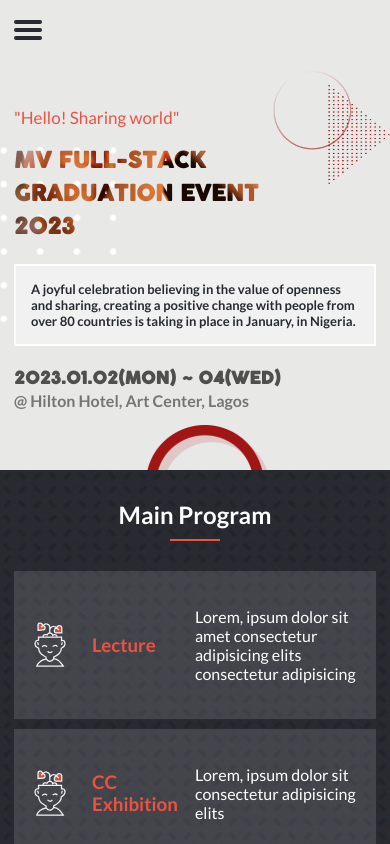
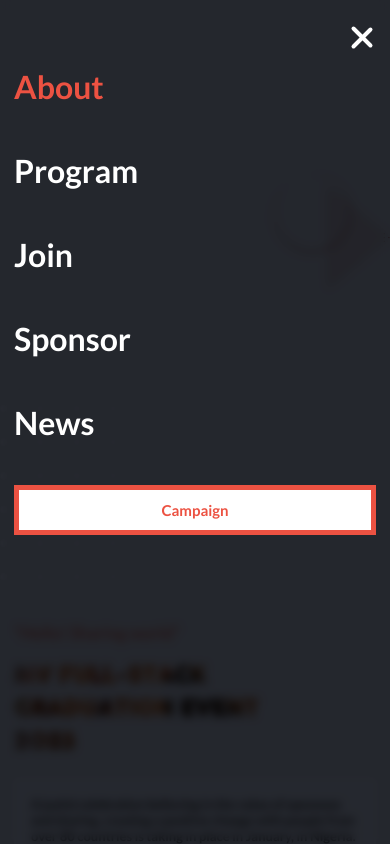
Before and after one commit to mrprotocoll/html-capstone-microverse, a plain HTML site: page index.html in a window 390 px wide. Both pictures are taken after a click on the element 28 px from the left and 30 px from the top of the page. Shown: the top 844 px of the page. Drawn offline with Linux system fonts and the light colour scheme.

Commit message:
Add navbar toggle for mobile

```diff
--- a/assets/css/style.css
+++ b/assets/css/style.css
@@ -35,7 +35,7 @@ a:active {
 }
 
 a.active {
-    color: var(--primary-color);
+    color: var(--primary-color) !important;
 }
 
 a:hover {
@@ -96,7 +96,7 @@ h1,h2 {
 .btn-outline-primary{
     background: #fff;
     border: 5px solid var(--primary-color);
-    color: var(--primary-color);
+    color: var(--primary-color) !important;
 }
 
 .btn-more{
@@ -199,6 +199,79 @@ h1,h2 {
     border: 2px solid var(--secondary-color);
     border-radius: 2px;
 }
+
+
+.show {
+    padding: 0 0 !important;
+  }
+
+  .show .mobile-foreground {
+    position: fixed;
+    z-index: 1;
+    width: 100vw;
+    height: 100vh;
+    backdrop-filter: blur(5px);
+  }
+
+  .show .mobile-overlay {
+    background: var(--secondary-color);
+    mix-blend-mode: multiply;
+    height: 100vh;
+    width: 100vw;
+    position: fixed;
+    z-index: 4;
+  }
+
+  .show .nav {
+    padding-top: 20px;
+    display: block;
+    position: relative;
+    z-index: 6;
+  }
+
+  .show .nav-link {
+    display: block;
+    clear: both;
+    font-weight: 600;
+    font-size: 32px;
+    line-height: 44px;
+    padding-top: 25px;
+  }
+
+  .show .nav-link a {
+    color: #fff;
+    display: block;
+  }
+
+  .show .nav-link li {
+    margin-bottom: 40px;
+    display: block;
+  }
+
+  .show .bars {
+    float: right;
+    color: #fff;
+  }
+
+  .show .bars .bar-item {
+    border-color: #fff;
+    border-radius: 2px;
+  }
+
+  .show .bar-item:nth-of-type(2) {
+    display: none !important;
+  }
+
+  .show .bars .bar-item:nth-of-type(3) {
+    rotate: -45deg;
+    margin-top: -3px;
+  }
+
+  .show .bars .bar-item:nth-of-type(1) {
+    rotate: 45deg;
+    margin-top: 15px;
+  }
+
 
 /* Hero  */
 .header {
--- /dev/null
+++ b/assets/js/script.js
@@ -0,0 +1,17 @@
+// function to toggle navbar
+const toggleNavbar = () => {
+    document.querySelector('.navbar').classList.toggle('show');
+};
+
+// function to close modal when close button is clicked
+const closeModal = () => {
+    document.querySelector('.close').addEventListener('click', () => {
+        document.querySelector('#modal-section').innerHTML = '';
+    });
+};
+
+// WINDOWS ON LOAD
+window.addEventListener('load', () => {
+    // toggle navbar on mobile
+    document.querySelector('.bars').addEventListener('click', toggleNavbar);
+})
--- a/index.html
+++ b/index.html
@@ -22,6 +22,8 @@
             </ul>
         </section>
         <nav class="navbar">
+            <div class="mobile-overlay"></div>
+            <div class="mobile-foreground"></div>
             <section class="container nav">
                 <div class="logo">
                     <a href="#"><img src="assets/images/icon.svg" alt="logo" class="logo"></a>
@@ -148,7 +150,7 @@
             </div>
         </section>
 
-        <section class="footnote">
+        <section class="footnote container">
             <div class="footnote-container">
                 <div class="logo">
                     <img src="assets/images/icon.svg" alt="" class="img">
@@ -161,5 +163,7 @@
             </div>
         </section>
     </footer>
+
+    <script src="assets/js/script.js"></script>
 </body>
 </html>
```
